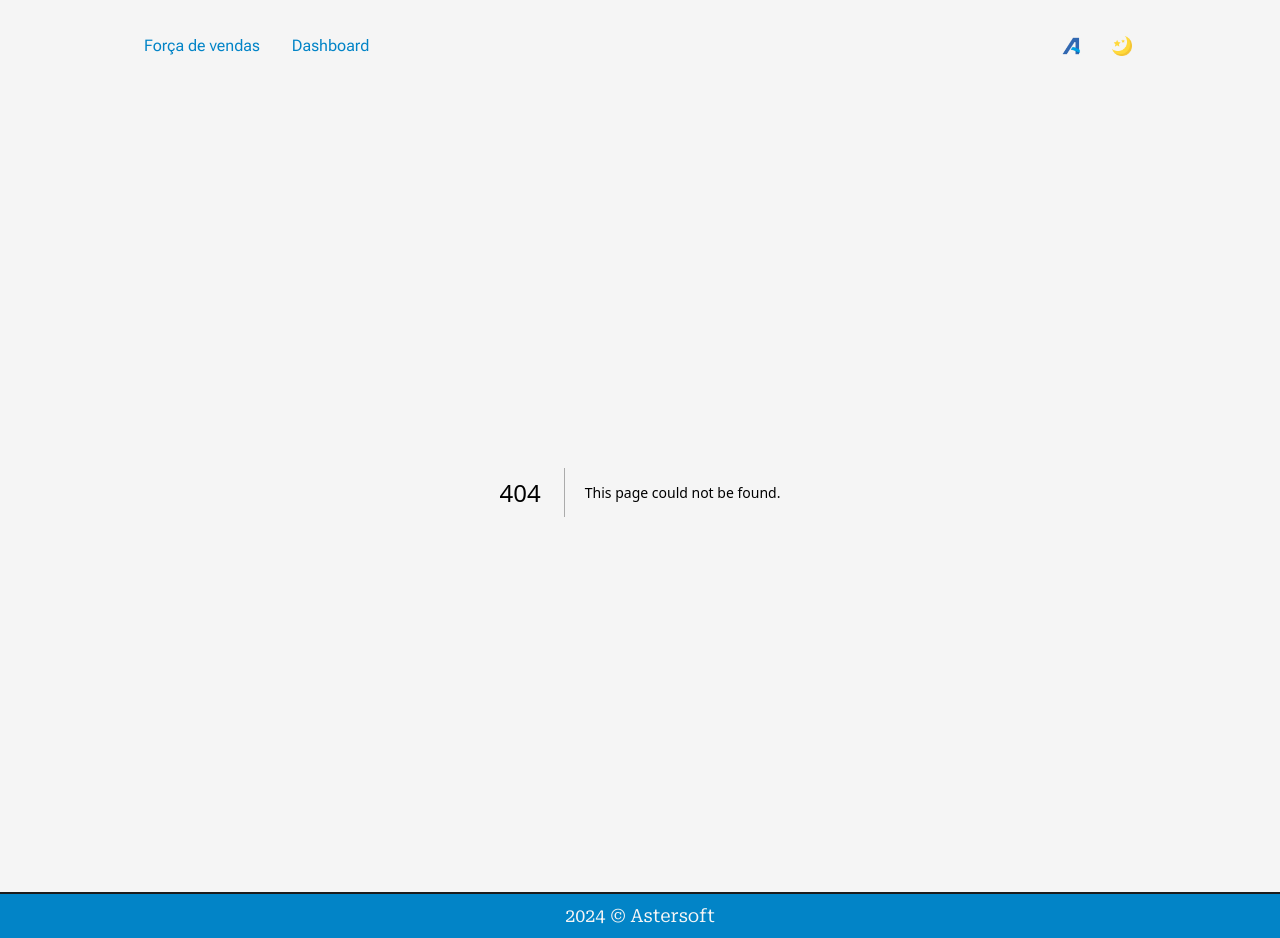
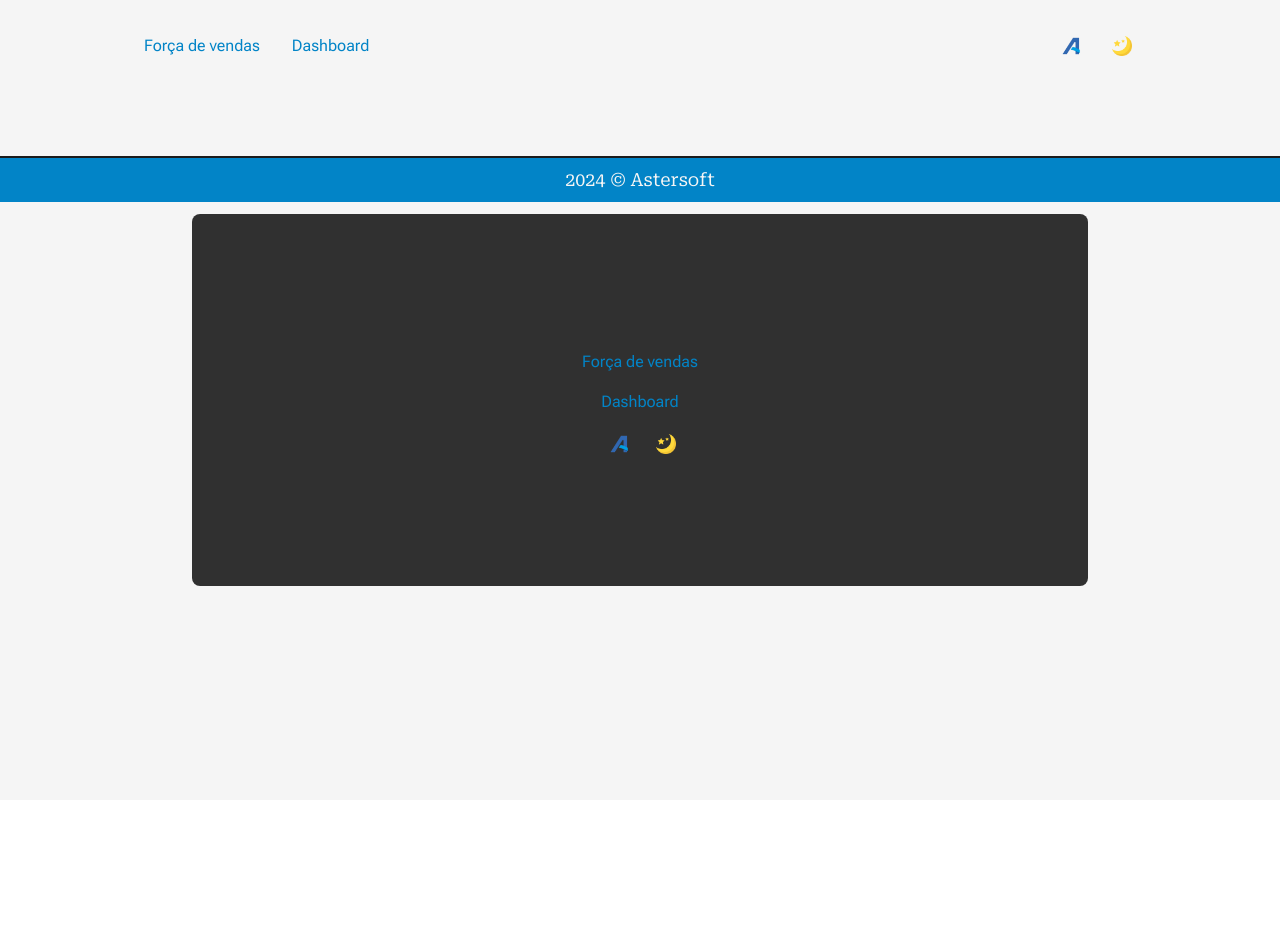
Before and after one commit to pafrasson/salesforce, a Next.js app: page /settings in a window 1280 px wide. Before the commit this address had no page. After the commit the page ends 800 px from the top, so only its background shows below. Built offline with nearby package versions, Linux system fonts and the light colour scheme.

Commit message:
feat: settings page

```diff
--- a/src/components/Layout.js
+++ b/src/components/Layout.js
@@ -2,7 +2,7 @@ import React from "react";
 
 const Layout = ({ children, className = "" }) => {
     return (
-        <div className={`w-full h-full inline-block z-0 bg-light p-32 dark:bg-dark xl:p-24 lg:p-16 md:p-12 sm:p-8 ${className}`}>
+        <div className={`w-full h-full inline-block z-0 bg-light p-32 dark:bg-dark xl:p-12 lg:p-0 md:p-0 sm:p-0 ${className}`}>
             {children}
         </div>
     )
--- a/src/components/NavBar.js
+++ b/src/components/NavBar.js
@@ -66,16 +66,6 @@ const NavBar = () => {
         <header className={`${roboto.className} w-full px-36 py-8 font-medium flex items-center justify-between
         dark:text-light relative z-10 lg:px-16 md:px-12 sm:px-8
         `}>
-
-            <button className="flex-col justify-center items-center hidden lg:flex" onClick={handleClick}>
-                <span className={`bg-dark dark:bg-light block transition-all duration-300 ease-out h-0.5 w-6 rounded-sm
-                 ${isOpen ? 'rotate-45 translate-y-1' : '-translate-y-0.5'}`}></span>
-                <span className={`bg-dark dark:bg-light block transition-all duration-300 ease-out h-0.5 w-6 rounded-sm my-0.5
-                 ${isOpen ? 'opacity-0' : 'opacity-100'}`}></span>
-                <span className={`bg-dark dark:bg-light block transition-all duration-300 ease-out h-0.5 w-6 rounded-sm
-                 ${isOpen ? '-rotate-45 -translate-y-1' : 'translate-y-0.5'}`}></span>
-            </button>
-
             <div className="w-full flex justify-between items-center lg:hidden">
                 <nav>
                     <CustomLink href="/" title="Força de vendas" className="mr-4 text-sky-600" />
--- a/src/components/mobile/Navigation.js
+++ b/src/components/mobile/Navigation.js
@@ -41,7 +41,7 @@ const Navigation = () => {
             <Icon icon="icon-park-outline:sales-report" width="32" height="32" />
           )}
         </Link>
-        <Link href="/" className="flex items-center">
+        <Link href="/settings" className="flex items-center">
           {isConfigActive ? (
             <Icon icon="icon-park-outline:config" width="32" height="32" />
           ) : (
--- a/src/pages/index.js
+++ b/src/pages/index.js
@@ -13,7 +13,7 @@ export default function Home() {
         <meta name="description" content="" />
       </Head>
       <main className='flex items-center text-dark w-full min-h-screen dark:text-light'>
-        <Layout className='pt-0 md:pt-16 sm:pt-8'>
+        <Layout className='pt-0'>
           <div className="flex items-center justify-center w-full flex-col">
             <motion.div>
             <Image src={AsterImg} alt='PedroFrasson' className='w-20 h-auto md:inline-block md:w-20'
--- /dev/null
+++ b/src/pages/settings.js
@@ -0,0 +1,111 @@
+import React, { use, useState } from "react";
+import { Roboto, Roboto_Flex } from "next/font/google"
+import Link from "next/link";
+import { useRouter } from "next/router";
+import { motion } from "framer-motion";
+import useThemeSwitcher from "@/components/hooks/useThemeSwitcher";
+import AsterIcon from "../../public/images/profile/astersofticon.png"
+import LightIcon from "../../public/images/profile/sunny.png"
+import DarkIcon from "../../public/images/profile/moon.png"
+import Image from 'next/image'
+import Head from 'next/head'
+
+const roboto = Roboto_Flex({
+    subsets: ['latin'],
+    variable: "--font-roboto",
+    weight: ['400', '700'],
+})
+
+const CustomLink = ({ href, title, className = "" }) => {
+    const router = useRouter();
+    return (
+        <Link href={href} className={`${className} relative group`}>
+            {title}
+
+            <span className={`h-[1px] inline-block bg-dark
+             absolute left-0 -bottom-0.5 group-hover:w-full transition-[width] ease duration-300
+             ${router.asPath === href ? 'w-full' : 'w-0'}
+             dark:bg-light`}
+
+            >&nbsp;</span>
+        </Link>
+    )
+}
+
+const CustomMobileLink = ({ href, title, className = "", toggle }) => {
+    const router = useRouter();
+
+    const handleClick = () => {
+        toggle();
+        router.push(href)
+    }
+
+    return (
+        <button href={href} className={`${className} relative group text-light dark:text-dark my-2`} onClick={handleClick}>
+            {title}
+
+            <span className={`h-[1px] inline-block bg-light dark:bg-dark
+             absolute left-0 -bottom-0.5 group-hover:w-full transition-[width] ease duration-300
+             ${router.asPath === href ? 'w-full' : 'w-0'}
+             dark:bg-light`}
+
+            >&nbsp;</span>
+        </button>
+    )
+}
+
+const Settings = () => {
+
+    const [mode, setMode] = useThemeSwitcher();
+    const [isOpen, setIsOpen] = useState(false);
+
+    const handleClick = () => {
+        setIsOpen(!isOpen);
+    }
+
+    return (
+        <>
+            <Head>
+                <title>Settings</title>
+                <meta name="description" content="" />
+            </Head>
+            <header className={`${roboto.className} w-full px-36 py-8 font-medium flex items-center justify-between
+        dark:text-light relative z-10 lg:px-16 md:px-12 sm:px-8
+        `}>
+                {
+
+                        <motion.div
+                            initial={{ scale: 0, opacity: 0, x: "-50%", y: "-50%" }}
+                            animate={{ scale: 1, opacity: 1 }}
+                            className="min-w-[70vw] flex flex-col justify-between z-30 items-center fixed top-1/2 left-1/2
+             -translate-x-1/2 -translate-y-1/2 bg-dark/90 dark:bg-light/95 rounded-lg py-32">
+                            <nav className="flex items-center flex-col justify-center">
+                                <CustomMobileLink href="/" title="Força de vendas" className="text-sky-600" toggle={handleClick} />
+                                <CustomMobileLink href="/dashboard" title="Dashboard" className="text-sky-600" toggle={handleClick} />
+                            </nav>
+                            <nav className="flex items-center justify-center flex-wrap mt-2">
+                                <motion.a href="https://astersoft.com.br" target={"_blank"}
+                                    whileHover={{ y: -3 }}
+                                    className="w-6 mx-2"
+                                >
+                                    <Image src={AsterIcon} alt="Astersoft" />
+                                </motion.a>
+                                <button onClick={() => setMode(mode === "light" ? "dark" : "light")}
+                                    className={`ml-3 flex items-center justify-center rounded-full p-1 sm:mx-1 sm:dark:bg-dark sm:bg-light
+                ${mode === "light" ? " text-dark" : " text-light"}
+                `}
+                                >
+                                    {
+                                        mode === "dark" ? <Image src={LightIcon} width={20} height={20} alt="" /> : <Image src={DarkIcon} width={20} height={20} alt="" />
+                                    }
+                                </button>
+                            </nav>
+                        </motion.div>
+
+                }
+            </header >
+        </>
+    )
+}
+
+export default Settings
```
